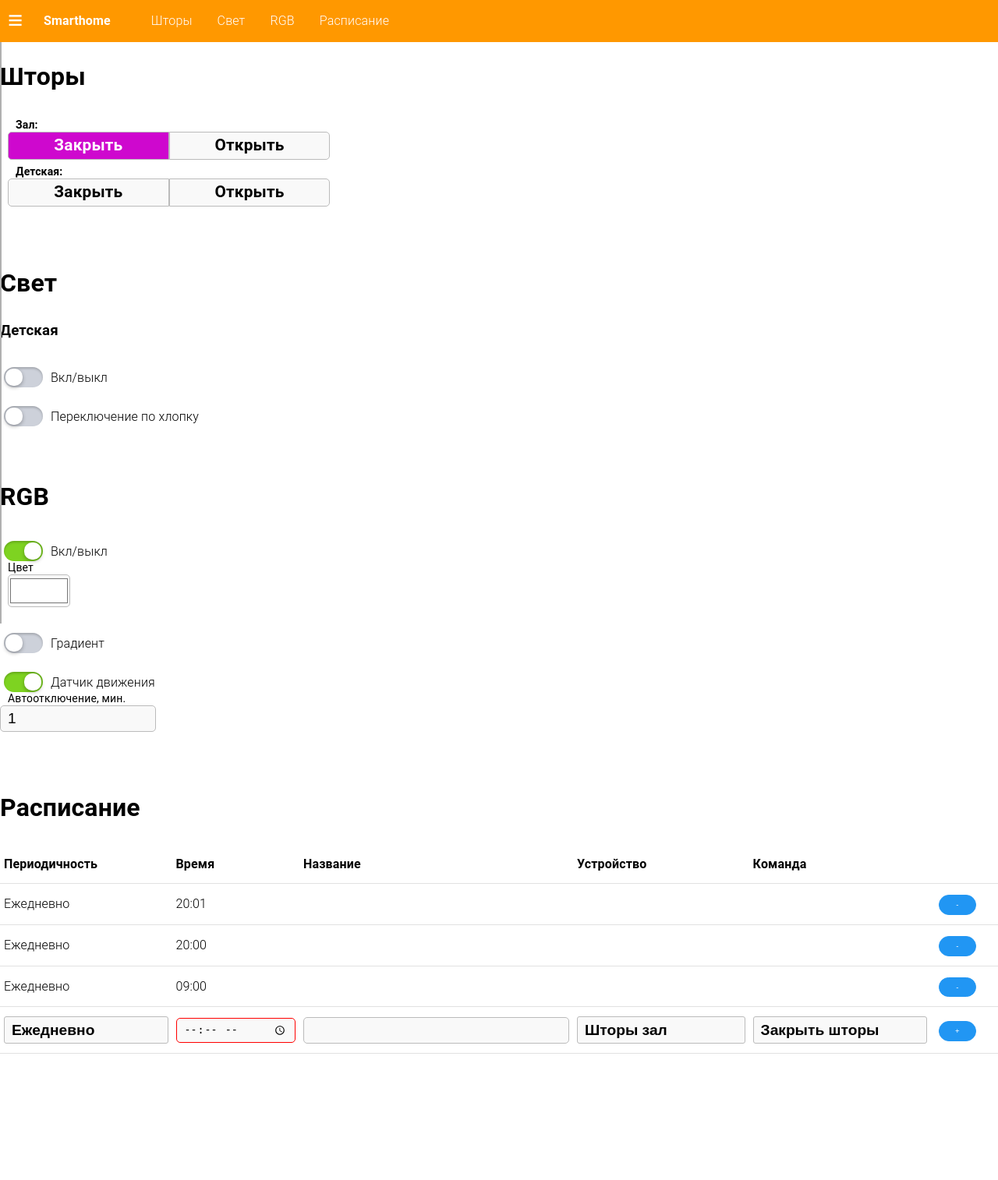
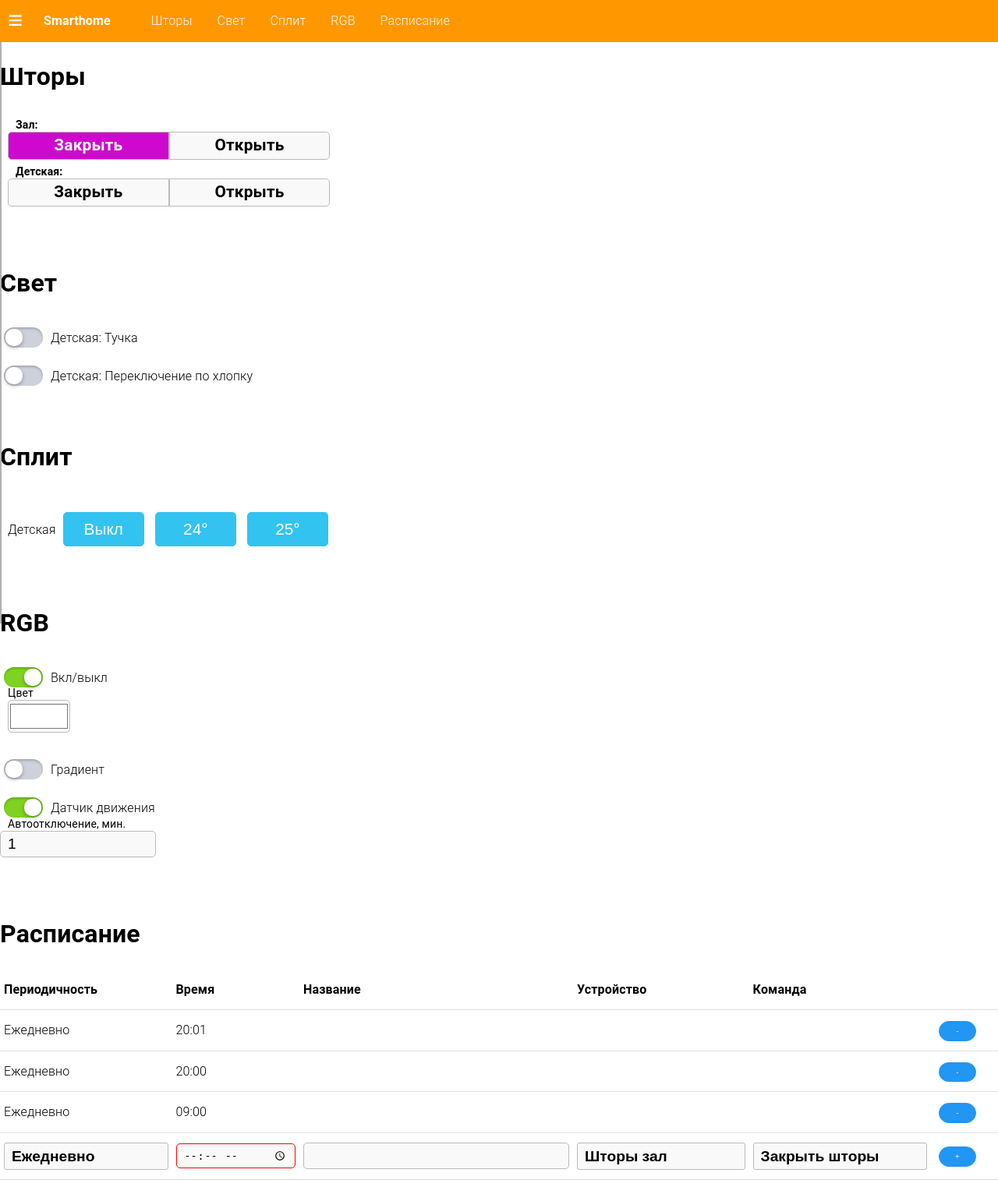
Before and after one commit to AndroiDjo/smarthome, a Flask app: page / in a window 1280 px wide. Shown: the whole page at 78% size. Before the commit the page ends 1352 px from the top, so only its background shows below. Run offline with Flask 2, Linux system fonts and the light colour scheme.

Commit message:
добавил управление сплитом

```diff
--- a/websrv/templates/index.html
+++ b/websrv/templates/index.html
@@ -41,6 +41,7 @@
   <div class="in"></div>
   <a href="#curtain">Шторы</a>
   <a href="#light">Свет</a>
+  <a href="#split">Сплит</a>
   <a href="#rgb">RGB</a>
   <a href="#aschedule">Расписание</a>
  </div>
@@ -49,6 +50,7 @@
   <li><a href="/" class="brand">Smarthome</a></li>
   <li><a href="#curtain">Шторы</a></li>
   <li><a href="#light">Свет</a></li>
+  <li><a href="#split">Сплит</a></li>
   <li><a href="#rgb">RGB</a></li>
   <li><a href="#aschedule">Расписание</a></li>
   <!-- <li class="-exit"><a href="#" id="btn_exit" onclick="logout()">Exit</a></li> -->
@@ -58,7 +60,7 @@
     <h1>Шторы</h1>
     <div class="row">
      <div class="s12 m4">
-      <div class="group purple">
+      <div class="group purple onoff">
           <input type="radio" name="curtain/hall" value="1" onchange="processCurtain(this)" id="curtainhallclose" data-command="curtain" data-steps="19300" />
        <label for="curtainhallclose">Закрыть</label>
        <input type="radio" name="curtain/hall" value="0" onchange="processCurtain(this)" id="curtainhallopen" data-command="curtain" data-steps="19000" />
@@ -69,7 +71,7 @@
 
     <div class="row">
      <div class="s12 m4">
-      <div class="group purple">
+      <div class="group purple onoff">
           <input type="radio" name="curtain/childroom" value="1" onchange="processCurtain(this)" id="curtainchildclose" data-command="curtain" data-steps="20900" />
        <label for="curtainchildclose">Закрыть</label>
        <input type="radio" name="curtain/childroom" value="0" onchange="processCurtain(this)" id="curtainchildopen" data-command="curtain" data-steps="20000" />
@@ -80,14 +82,26 @@
 
     <a name="light"><br/><br/></a>
     <h1>Свет</h1>
-    <h3>Детская</h3>
     <div class="s12 m4 group">
         <input type="checkbox" class="checkbox" name="lightcloud/childroom" id="power" onchange="switchCheckBox(this)" />
-        <label for="power">Вкл/выкл</label>
+        <label for="power">Детская: Тучка</label>
     </div>
     <div class="s12 m4 group">
         <input type="checkbox" class="checkbox" name="lightcloud/childroom" id="clap" onchange="switchCheckBox(this)" />
-        <label for="clap">Переключение по хлопку</label>
+        <label for="clap">Детская: Переключение по хлопку</label>
+    </div>
+
+    <a name="split"><br/><br/></a>
+    <h1>Сплит</h1>
+    <div class="row">
+        <div class="s12">
+            <div class="group">
+                <label for="sploff">Детская</label>
+                <button class="primary" name="lightcloud/childroom" id="sploff" onclick="processSplit(this)">Выкл</button>
+                <button class="primary" name="lightcloud/childroom" id="spldown" onclick="processSplit(this)">24°</button>
+                <button class="primary" name="lightcloud/childroom" id="splup" onclick="processSplit(this)">25°</button>
+            </div>
+        </div>
     </div>
 
     <a name="rgb"><br/><br/></a>
@@ -188,7 +202,7 @@
              }
          })
 
-         $("input[type=radio]").each(function(index){
+         $(".onoff input[type=radio]").each(function(index){
              try {
                 if (this.value === "1") {
                   this.checked = config[this.name][this.dataset.command];
@@ -249,6 +263,12 @@
         if (config.hasOwnProperty(obj.name)) {
             config[obj.name][obj.id] = json[obj.id];
         }
+        mqttpub(obj.name, JSON.stringify(json));
+     }
+
+     function processSplit(obj) {
+        var json = {}
+        json[obj.id] = 1;
         mqttpub(obj.name, JSON.stringify(json));
      }
 
```
